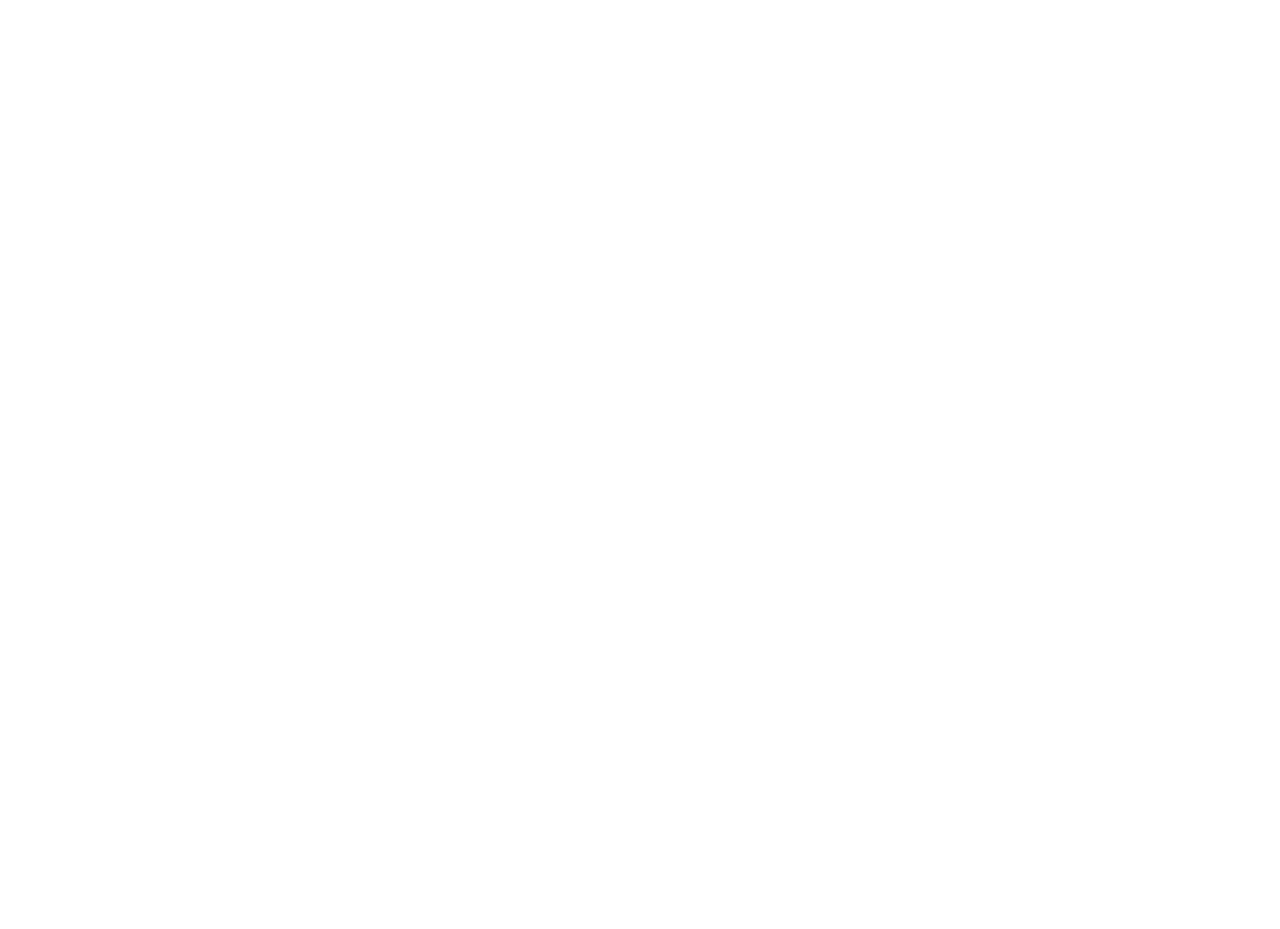
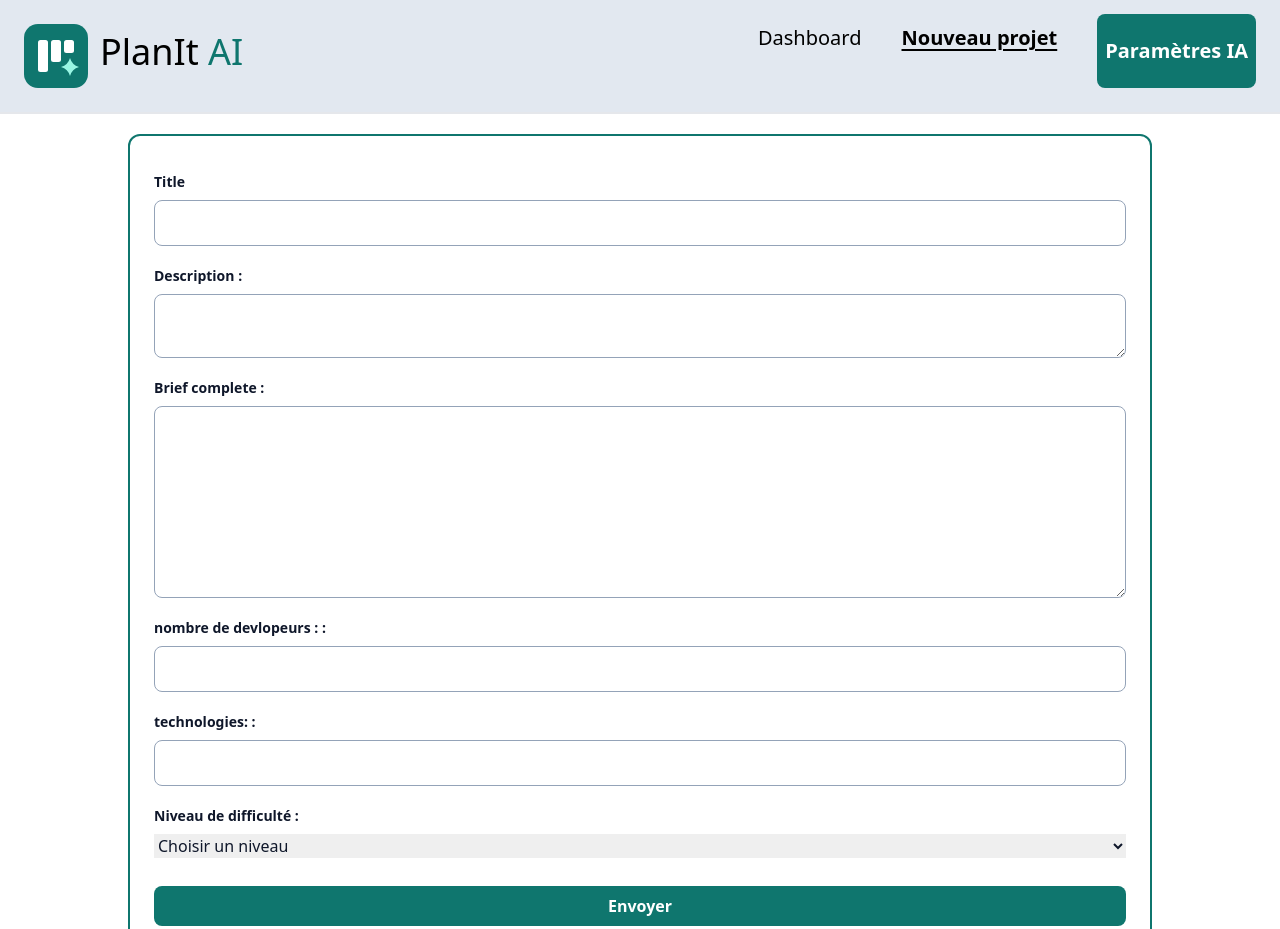
Before and after one commit to abdelhakimboukrim/PlanIt_Ai, a plain HTML site: page new-project.html in a window 1280 px wide. Shown: the top 929 px of the page. Before the commit the page ends 800 px from the top, so only its background shows below. Drawn offline with nearby package versions, Linux system fonts and the light colour scheme.

Commit message:
form html and css done

```diff
--- /dev/null
+++ b/formcollector.js
@@ -0,0 +1 @@
+const projectForm=document.getElementById('projetForm')
--- a/input.css
+++ b/input.css
@@ -3,37 +3,77 @@
 @tailwind utilities;
 
 @layer components {
+  html {scroll-behavior: smooth;}
   .btn-main {
     @apply p-2 bg-[#0f766e] text-white font-semibold rounded-lg hover:bg-blue-700 transition mt-[-10px]
   }
 
-body{
-  @apply h-full w-full
-}
+  body {
+    @apply h-[2000px] w-full
+  }
+
   header {
-    @apply border-b-2 flex justify-between font-thin p-6 w-[100%]
+    @apply border-b-2 flex justify-between font-thin p-6 w-[100%] sticky top-0 bg-slate-200
   }
 
   .mainNav {
     @apply flex gap-10 text-xl
   }
-  .mainNav a{
+
+  .mainNav a, dialog a {
     @apply hover:text-[#0f766e]
   }
 
   .selectedNav {
     @apply font-bold underline decoration-2 underline-offset-4
   }
-.logo {
-@apply flex gap-1
-}
-.logo p {
-  @apply text-4xl font-thin p-2
-}
+
+  .logo {
+    @apply flex gap-1
+  }
+
+  .logo p {
+    @apply text-4xl font-thin p-2
+  }
 
 
+.newForm {
+    @apply m-auto mt-5 w-[80%]  rounded-xl border-2 border-solid border-teal-700 bg-white p-6 text-base text-slate-900;
+  }
+
+  form {
+    @apply flex flex-col gap-2;
+  }
+
+  /* keeps your "hidden" class working on #form2 (an id rule would otherwise win over it) */
 
 
+  .newForm label {
+    @apply mt-3 text-sm font-semibold text-slate-900;
+  }
+
+  .newForm input,
+  .newForm textarea {
+    @apply w-full rounded-lg border border-slate-400 bg-white px-3.5 py-2.5 text-base text-slate-900 focus:border-teal-700 focus:outline focus:outline-2 focus:outline-offset-2 focus:outline-teal-700;
+  }
+
+  .newForm textarea[name="Brief"] {
+    @apply min-h-[12rem] resize-y;
+  }
+
+  .newForm textarea[name='description'] {
+    @apply h-16
+  }
+
+
+.newForm input.parsley-error,
+  .newForm textarea.parsley-error {
+    @apply border-red-600;
+  }
+
+  .newForm .parsley-errors-list {
+    @apply m-0 list-none p-0 text-sm text-red-700;
+  }
 
 
 
--- a/new-project.html
+++ b/new-project.html
@@ -0,0 +1,84 @@
+<!DOCTYPE html>
+<html lang="en">
+
+<head>
+    <meta charset="UTF-8">
+    <meta name="viewport" content="width=device-width, initial-scale=1.0">
+    <title>Dashboard – PlanIt AI</title>
+    <link rel="stylesheet" href="./output.css">
+
+    <script src="https://cdn.tailwindcss.com"></script>
+    <link rel="preconnect" href="https://fonts.googleapis.com">
+    <link rel="preconnect" href="https://fonts.gstatic.com" crossorigin>
+    <link href="https://fonts.googleapis.com/css2?family=Manrope:wght@400;500;700&display=swap" rel="stylesheet">
+    <script src="https://cdnjs.cloudflare.com/ajax/libs/jquery/3.7.1/jquery.min.js"></script>
+    <script src="https://cdnjs.cloudflare.com/ajax/libs/parsley.js/2.9.2/parsley.min.js"></script>
+</head>
+
+<body>
+    <header>
+        <a href="index.html">
+            <div class="logo">
+                <img src="./assets/img/logo-mark.svg">
+                <p> <span>PlanIt</span> <span class="text-[#0f766e]">AI</span></p>
+            </div>
+        </a>
+        <nav class="mainNav">
+            <a href="index.html" aria-current="page">Dashboard</a>
+            <a class="selectedNav" href="new-project.html">Nouveau projet</a>
+            <button class='btn-main' type="button" data-action="open-settings">
+                Paramètres IA
+            </button>
+        </nav>
+    </header>
+    <main>
+        <form class="newForm" data-parsley-validate id="projetForm">
+
+            <label for="title">Title</label>
+            <input name="title" type="text" id='title' required
+                data-parsley-required-message="Ce champ est obligatoire.">
+
+            <label for="description">Description :</label>
+            <textarea name="description" type="text" id='' required minlength="20"
+                data-parsley-minlength-message="Ce champ est obligatoire.et plus de 20 lettres"
+                data-parsley-required-message="Ce champ est obligatoire."></textarea>
+
+            <label for="Brief">Brief complete :</label>
+            <textarea name="Brief" type="text" id='Brief' required
+                data-parsley-required-message="Ce champ est obligatoire."> </textarea>
+
+
+            <label for="devs">nombre de devlopeurs : :</label>
+            <input name="devs " type="number" id='' required data-parsley-pattern="^[1-9][0-9]*$"
+                data-parsley-pattern-message="Entrez un nombre entier superior ou egal a 1">
+
+            <label for="techs">technologies: :</label>
+            <input name="techs" type="text" id='techs' required
+                data-parsley-pattern="^\s*[^,\s][^,]*(,\s*[^,\s][^,]*)*$"
+                data-parsley-pattern-message="Entrez une ou plusieurs technologies séparées par des virgules (ex. : HTML, CSS, JavaScript).">
+
+            <label for="difficulty">Niveau de difficulté :</label>
+            <select name="difficulty" id="difficulty" required
+                data-parsley-required-message="Choisissez un niveau de difficulté.">
+                <option value="">Choisir un niveau</option>
+                <option value="Beginner">Beginner</option>
+                <option value="Intermediate">Intermediate</option>
+                <option value="Advanced">Advanced</option>
+            </select>
+
+            <button type="submit" class="btn-main  mt-5"> Envoyer </button>
+        </form>
+
+
+
+
+
+
+
+    </main>
+    <footer>
+
+    </footer>
+</body>
+
+</html>
--- /dev/null
+++ b/settings.js
@@ -0,0 +1,3 @@
+const modal=document.getElementById('APImodal')
+
+//modal.showModal()
```
Also changed, not shown: index.html (+36 -8 lines), formvalidation.js (added), output.css.
